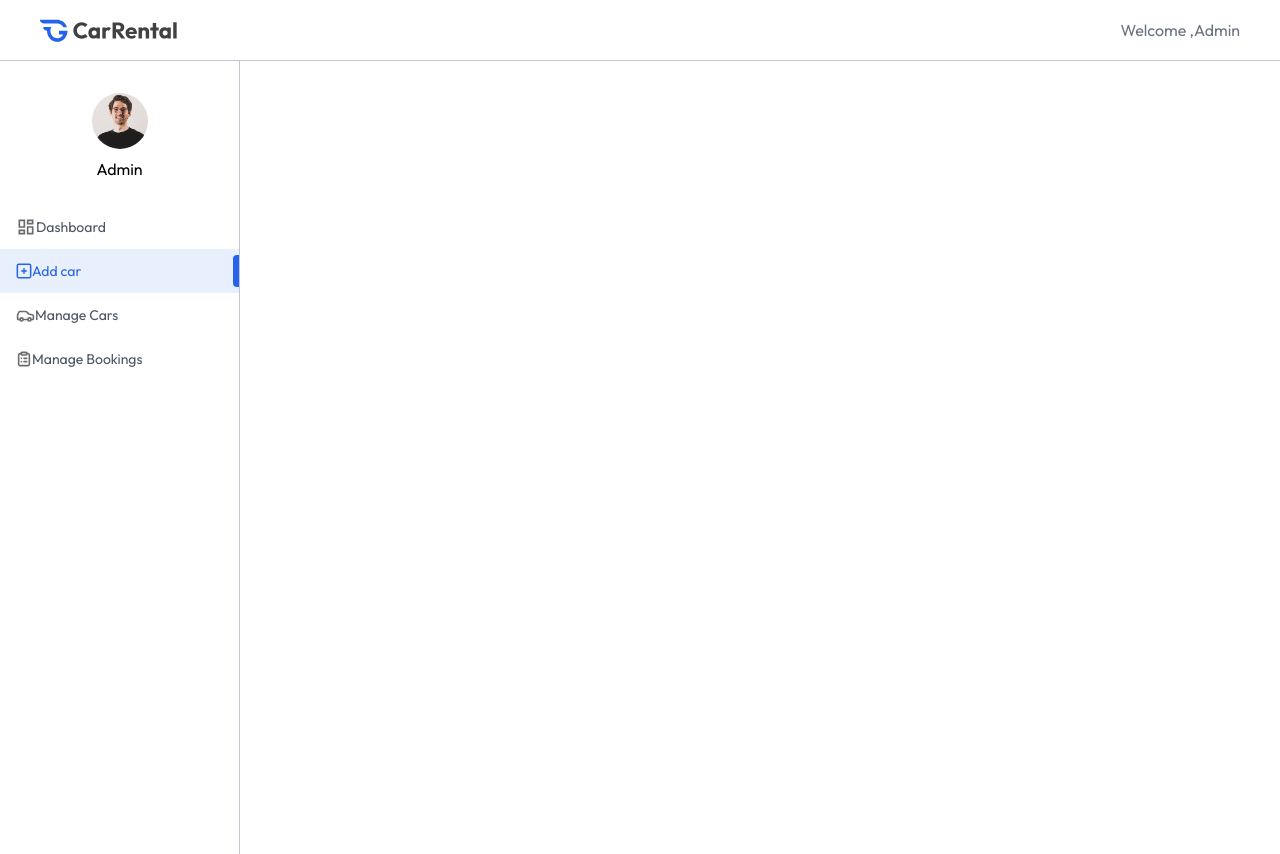
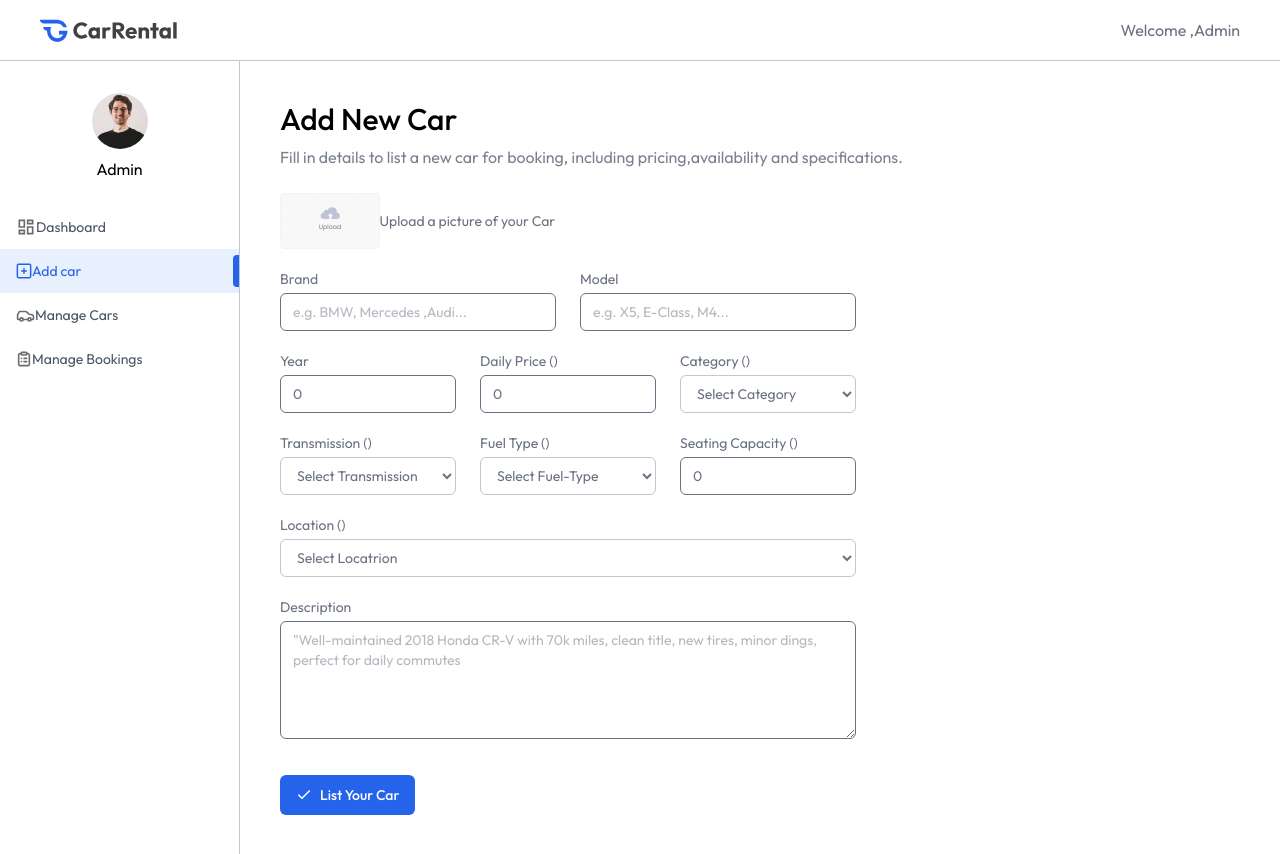
Before and after one commit to hiten8499/Car-Rental-System, a React (Vite) app in the folder client/: page /owner/add-car in a window 1280 px wide. Shown: the top 854 px of the page. Built offline with nearby package versions, Linux system fonts and the light colour scheme.

Commit message:
AddCar page added

```diff
--- a/client/src/pages/owner/AddCar.jsx
+++ b/client/src/pages/owner/AddCar.jsx
@@ -1,9 +1,166 @@
-import React from 'react'
+import React, { useState } from 'react'
+import Title from '../../components/owner/Title';
+import { assets } from '../../assets/assets';
 
 const AddCar = () => {
+
+  const currency=import.meta.env.VITE_CURRENCY;
+
+  const [image,setImage]=useState(null);
+  const [car,setCar]=useState({
+    brand:'',
+    model:'',
+    year:0,
+    pricePerDay:0,
+    category:'',
+    transmission:'',
+    fuelType:'',
+    seatingCapacity:0,
+    location:'',
+    description:''
+  })
+
+  const onSubmitHandler=(e)=>{
+    e.preventDefault();
+  }
   return (
-    <div>
+    <div className='px-4 py-10 md:px-10 flex-1'>
+      <Title title="Add New Car" subTitle="Fill in details to list a new car for booking,
+      including pricing,availability and specifications."/>
 
+      <form onSubmit={onSubmitHandler} className='flex flex-col gap-5 text-gray-500 text-sm mt-6 max-w-xl'>
+          {/* Car image */}
+
+          <div className='flex items-center fap-2 w-full'>
+            <label htmlFor="car-image">
+              <img src={image ? URL.createObjectURL(image) : assets.upload_icon} alt=""
+              className='h-14 rounded cursor-pointer'/>
+              <input type="file" id="car-image" accept='image/*'  hidden onChange={e=>setImage(e.target.files[0])}/>
+            </label>
+
+            <p className='text-sm text-gray-500'> Upload a picture of your Car</p>
+          </div>
+
+            {/* Car Brand & Model */}
+            <div className='grid grid-cols-1 md:grid-cols-2 gap-6'>
+            <div className='flex flex-col w-full'>
+              <label>Brand</label>
+              <input type="text" placeholder='e.g. BMW, Mercedes ,Audi...' required
+              className='px-3 py-2 mt-1 border border-Color rounded-md outline-none' value={car.brand}
+              onChange={e=>setCar({...car,brand:e.target.value})}/>
+            </div>
+            <div className='flex flex-col w-full'>
+              <label>Model</label>
+              <input type="text" placeholder='e.g. X5, E-Class, M4...' required
+              className='px-3 py-2 mt-1 border border-Color rounded-md outline-none' value={car.model}
+              onChange={e=>setCar({...car,model:e.target.value})}/>
+            </div>
+            </div>
+
+            {/* Year & Price Per Day ,Category*/}
+
+              <div className='grid grid-cols-1 sm:grid-cols-2 md:grid-cols-3 gap-6'>
+                 <div className='flex flex-col w-full'>
+              <label>Year</label>
+              <input type='number' placeholder='2025' required
+              className='px-3 py-2 mt-1 border border-Color rounded-md outline-none' value={car.year}
+              onChange={e=>setCar({...car,year:e.target.value})}/>
+            </div>
+
+            <div className='flex flex-col w-full'>
+              <label>Daily Price ({currency})</label>
+              <input type='number' placeholder='1000' required
+              className='px-3 py-2 mt-1 border border-Color rounded-md outline-none' value={car.pricePerDay}
+              onChange={e=>setCar({...car,pricePerDay:e.target.value})}/>
+            </div>
+
+             <div className='flex flex-col w-full'>
+              <label>Category ({currency})</label>
+                <select onChange={e=>setCar({...car,category:e.target.value})} value={car.category}
+                  className='px-3 py-2 mt-1 border border-borderColor rounded-md outline-none' >
+                  <option value="">Select Category</option>
+                  <option value="sedan">Sedan</option>
+                  <option value="suv">SUV</option>
+                  <option value="hatchback">Hatchback</option>
+                </select>
+            </div>
+              </div>
+
+            {/* Transmission , Fuel Type , Seating Capacity */}
+
+            <div className='grid grid-cols-1 sm:grid-cols-2 md:grid-cols-3 gap-6'>
+               <div className='flex flex-col w-full'>
+              <label>Transmission ({currency})</label>
+                <select onChange={e=>setCar({...car,transmission:e.target.value})} value={car.transmission}
+                  className='px-3 py-2 mt-1 border border-borderColor rounded-md outline-none' >
+                  <option value="">Select Transmission</option>
+                  <option value="automatic">Automatic</option>
+                  <option value="manual">Manual</option>
+                  <option value="semi-automatic"> Semi-Automatic</option>
+                </select>
+            </div>
+
+
+             <div className='flex flex-col w-full'>
+              <label>Fuel Type ({currency})</label>
+                <select onChange={e=>setCar({...car,fuelType:e.target.value})} value={car.fuelType}
+                  className='px-3 py-2 mt-1 border border-borderColor rounded-md outline-none' >
+                  <option value="">Select Fuel-Type</option>
+                  <option value="Gas">Gas</option>
+                  <option value="Deisel">Deisel</option>
+                  <option value="Petrol">Petrol</option>
+                  <option value="Electric"> Electric</option>
+                  <option value="Hybrid">Hybrid</option>
+                </select>
+            </div>
+
+             <div className='flex flex-col w-full'>
+              <label>Seating Capacity ({currency})</label>
+              <input type='number' placeholder='4' required
+              className='px-3 py-2 mt-1 border border-Color rounded-md outline-none' value={car.seatingCapacity}
+              onChange={e=>setCar({...car,seatingCapacity:e.target.value})}/>
+            </div>
+
+            </div>
+
+            {/* Location */}
+            < div className='flex flex-col w-full'>
+              <label>Location ({currency})</label>
+                <select onChange={e=>setCar({...car,location:e.target.value})} value={car.location}
+                  className='px-3 py-2 mt-1 border border-borderColor rounded-md outline-none' >
+                  <option value="">Select Locatrion</option>
+                  <option value="Dwarka">Dwarka</option>
+                  <option value="Rajkot">Rajkot</option>
+                  <option value="Ahemdabad">Ahemdabad</option>
+                  <option value="Jamnagar"> Jamnagar</option>
+                  <option value="Surat">Surat</option>
+                  <option value="Vadodara">Vadodara</option>
+                  <option value="Gandhinagar">Gandhinagar</option>
+                  <option value="Mehsana">Mehsana</option>
+                  <option value="Bhavnagar">Bhavnagar</option>
+                  <option value="Anand">Anand</option>
+                </select>
+            </div>
+
+            {/* Description */}
+            <div className='flex flex-col w-full'>
+
+              <label>Description</label>
+              <textarea className='px-3 py-2 mt-1 border border-Color rounded-md outline-none'
+                rows={5} placeholder='"Well-maintained 2018 Honda CR-V with 70k miles, clean title, new tires, minor dings, perfect for daily commutes'
+                required  value={car.description} onChange={e=>setCar({...car,description:e.target.value})} >
+
+
+               </textarea>
+
+
+              </div>
+               <button className='flex items-center gap-2 px-4 py-2.5 mt-4 bg-primary
+                text-white rounded-md font-medium w-max cursor-pointer'>
+                <img src={assets.tick_icon} alt="" />
+                 List Your Car
+               </button>
+      </form>
     </div>
   )
 }
```
